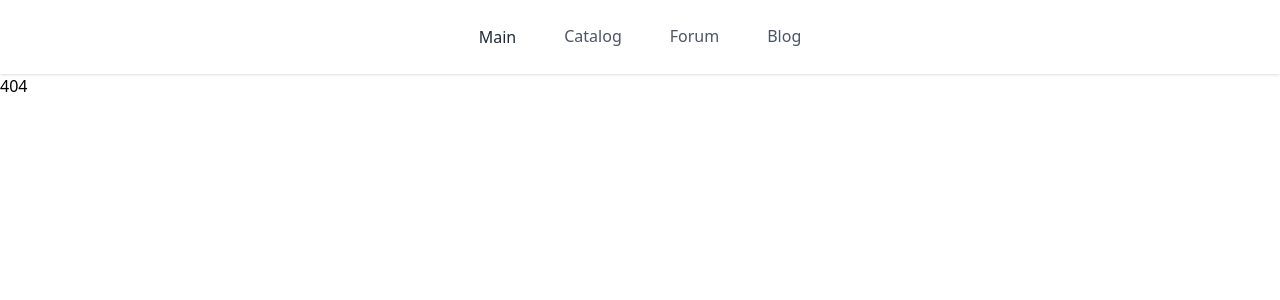
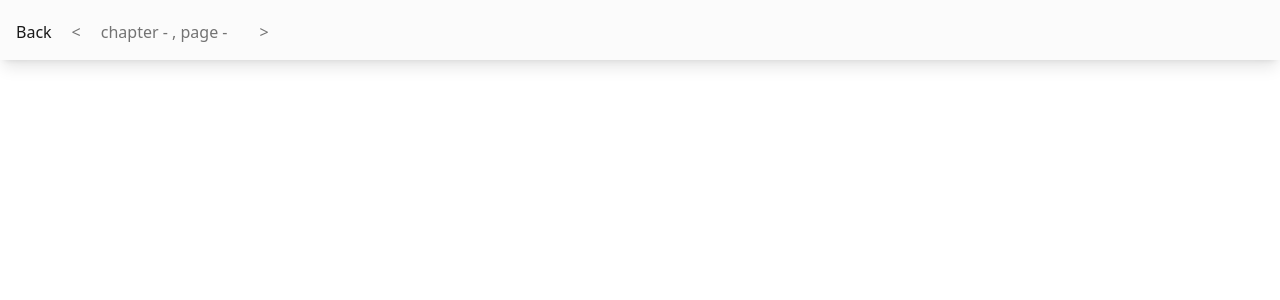
Before and after one commit to cl1ckname/micromango-client, a Next.js app: page /catalog/manga/1/read/layout in a window 1280 px wide. Before the commit this address had no page. Shown: the top 300 px of the page. Built offline with nearby package versions, Linux system fonts and the light colour scheme.

Commit message:
add reading navbar

```diff
--- a/src/pages/_app.tsx
+++ b/src/pages/_app.tsx
@@ -1,7 +1,12 @@
 import type {AppProps} from 'next/app'
 import "../app/globals.css"
+import {useRouter} from "next/router";
 
 export default function MyApp({Component, pageProps}: AppProps) {
+    const router = useRouter()
+    if (router.pathname.includes("read")) {
+        return <Component {...pageProps} />
+    }
     return <>
        <Navbar/>
         <Component {...pageProps} />
--- a/src/pages/catalog/manga/[id]/index.tsx
+++ b/src/pages/catalog/manga/[id]/index.tsx
@@ -94,11 +94,12 @@ export default function MangaPreview(props: MangaResponse) {
         <div className="flex justify-items-center w-full">
             <div className="">
                 <img src={props.cover} alt={props.cover} width="240" height="320"/>
-                <button
-                    className="bg-indigo-500 text-white active:bg-indigo-600 text-m font-bold uppercase px-3 py-1 rounded outline-none focus:outline-none mr-1 mb-1 ease-linear transition-all duration-150 w-full mt-1"
-                    type="button"
-                >Start reading
-                </button>
+                <a href={`/catalog/manga/${props.mangaId}/read?chapter=1&page=1`}>
+                    <button
+                        className="bg-indigo-500 text-white active:bg-indigo-600 text-m font-bold uppercase px-3 py-1 rounded outline-none focus:outline-none mr-1 mb-1 ease-linear transition-all duration-150 w-full mt-1"
+                        type="button" >Start reading
+                    </button>
+                </a>
                 <p className="mt-1 text-base md:max-w-xs">{props.description}</p>
                 <h2>There is {chapters.length} chapters already!</h2>
                 <a href={`/catalog/manga/${props.mangaId}/edit`}>Edit</a>
--- a/src/pages/catalog/manga/[id]/read/index.tsx
+++ b/src/pages/catalog/manga/[id]/read/index.tsx
@@ -4,6 +4,7 @@ import {HOST} from "@/app/globals";
 import {useRouter} from "next/router";
 import {useEffect, useState} from "react";
 import {notFound} from "next/navigation";
+import ReadingLayout from "@/pages/catalog/manga/[id]/read/layout";
 
 export async function getServerSideProps(context: GetServerSidePropsContext) {
     const {id, chapter} = context.query;
@@ -25,6 +26,37 @@ export default function MangaView(props: MangaContentResponse) {
     const router = useRouter()
     const [page, setPage] = useState(1)
     const [chapter, setChapter] = useState<Chapter>()
+
+    function nextPage() {
+        router.query["page"] = page + 1 + ""
+        return router.push({
+            pathname: router.pathname,
+            query: {
+                ...router.query
+            }
+        }, undefined, {shallow: true})
+    }
+
+    function previousPage() {
+        router.query["page"] = page - 1 + ""
+        return router.push({
+            pathname: router.pathname,
+            query: {
+                ...router.query
+            },
+        }, undefined, {shallow: true})
+    }
+
+    function setPageAndChapter(chapterNumber: number, pageNumber: number) {
+        router.query["page"] = pageNumber + ""
+        router.query["chapter"] = chapterNumber + ""
+        return router.push({
+            pathname: router.pathname,
+            query: {
+                ...router.query
+            }
+        })
+    }
 
     useEffect( () => {
         const chapterNumberStr = router.query["chapter"] as string
@@ -60,55 +92,29 @@ export default function MangaView(props: MangaContentResponse) {
         if (!chapter) {
             return
         }
-        const pageNumberStr = router.query["page"] as string
-        if (!pageNumberStr) {
-            router.query["page"] = "1"
-            router.push({
-                pathname: router.pathname,
-                query: {
-                    ...router.query
-                }
-            })
-        }
-        const pageNumber = Number.parseInt(pageNumberStr)
         let chapterNumberStr = router.query["chapter"] as string
         if (!chapterNumberStr) {
             chapterNumberStr = "1"
         }
         const chapterNumber = Number.parseInt(chapterNumberStr)
+        const pageNumberStr = router.query["page"] as string
+        if (!pageNumberStr) {
+            setPageAndChapter(chapterNumber, 1)
+        }
+        const pageNumber = Number.parseInt(pageNumberStr)
         if (pageNumber > chapter.pages.length) {
             if (props.chapters.length > chapterNumber) {
-                router.query["page"] = "1"
-                router.query["chapter"] = chapterNumber + 1 + ""
-                router.push({
-                    pathname: router.pathname,
-                    query: {
-                        ...router.query
-                    }
-                })
+                setPageAndChapter(chapterNumber + 1, 1)
             } else {
                 router.push(`/catalog/manga/${props.mangaId}`)
             }
         }
         if (pageNumber <= 0) {
             if (pageNumber < 0) {
-                router.query["page"] = chapter.pages.length + ""
-                router.push({
-                    pathname: router.pathname,
-                    query: {
-                        ...router.query
-                    }
-                })
+                setPageAndChapter(chapterNumber, chapter.pages.length)
             }
             if (chapterNumber > 1) {
-                router.query["page"] = "-1"
-                router.query["chapter"] = chapterNumber - 1 + ""
-                router.push({
-                    pathname: router.pathname,
-                    query: {
-                        ...router.query
-                    }
-                })
+                setPageAndChapter(chapterNumber -1, -1)
             } else {
                 router.push(`/catalog/manga/${props.mangaId}`)
             }
@@ -118,21 +124,9 @@ export default function MangaView(props: MangaContentResponse) {
 
     async function keyboardHandler(e: KeyboardEvent) {
         if (e.key === "ArrowRight") {
-            router.query["page"] = page + 1 + ""
-            await router.push({
-                pathname: router.pathname,
-                query: {
-                    ...router.query
-                }
-            }, undefined, {shallow: true})
+            await nextPage()
         } else if (e.key === "ArrowLeft") {
-            router.query["page"] = page - 1 + ""
-            await router.push({
-                pathname: router.pathname,
-                query: {
-                    ...router.query
-                },
-            }, undefined, {shallow: true})
+            await previousPage()
         }
     }
 
@@ -142,8 +136,19 @@ export default function MangaView(props: MangaContentResponse) {
             document.removeEventListener("keydown", keyboardHandler)
         }
     }, [page])
+
+    if (!chapter) {
+        return "loading"
+    }
+
     return <>
-        <h1>Chapter {chapter?.number} - page {chapter?.pages[page-1]?.number}</h1>
+        <ReadingLayout
+            page={page}
+            chapter={chapter.number}
+            mangaId={chapter.mangaId}
+            onNextPage={nextPage}
+            onPreviousPage={previousPage}
+        />
         <img
             alt={"not found"}
             src={chapter?.pages[page - 1]?.image}
--- /dev/null
+++ b/src/pages/catalog/manga/[id]/read/layout.tsx
@@ -0,0 +1,96 @@
+
+interface ReadingNavbarProps {
+    page: number
+    chapter: number
+    mangaId: string
+    onNextPage: () => any
+    onPreviousPage: () => any
+}
+export default function ReadingLayout(props: ReadingNavbarProps) {
+    return <nav
+        className="relative flex w-full flex-nowrap items-center justify-between bg-[#FBFBFB] py-2 text-neutral-500 shadow-lg hover:text-neutral-700 focus:text-neutral-700 dark:bg-neutral-600 lg:flex-wrap lg:justify-start lg:py-4">
+        <button
+            className="block border-0 bg-transparent px-2 text-neutral-500 hover:no-underline hover:shadow-none focus:no-underline focus:shadow-none focus:outline-none focus:ring-0 dark:text-neutral-200 lg:hidden"
+            type="button"
+            data-te-target="#navbarSupportedContent5"
+            aria-controls="navbarSupportedContent5"
+            aria-expanded="false"
+            aria-label="Toggle navigation">
+        </button>
+
+
+        <div className="!visible mt-2 hidden flex-grow basis-[100%] items-center lg:mt-0 lg:!flex lg:basis-auto"
+            id="navbarSupportedContent5">
+
+            <ul className="list-style-none mr-auto flex flex-col pl-0 lg:mt-1 lg:flex-row">
+
+                <li className="my-4 pl-2 lg:my-0 lg:pl-2 lg:pr-1">
+                    <a className="active disabled:text-black/30 lg:px-2 [&.active]:text-black/90 dark:[&.active]:text-neutral-400"
+                       aria-current="page"
+                       href={`/catalog/manga/${props.mangaId}`}
+                    >
+                        Back
+                    </a>
+                </li>
+
+                <li className="mb-4 pl-2 lg:mb-0 lg:pl-0 lg:pr-1">
+                    <a
+                        className="p-0 text-neutral-500 transition duration-200 hover:text-neutral-700 hover:ease-in-out focus:text-neutral-700 disabled:text-black/30 motion-reduce:transition-none dark:text-neutral-200 dark:hover:text-neutral-400 dark:focus:text-neutral-400 lg:px-2 [&.active]:text-black/90 dark:[&.active]:text-neutral-400"
+                        href="#"
+                        onClick={props.onPreviousPage}
+                    >
+                        {"<"}
+                    </a>
+                </li>
+
+                <li className="mb-4 pl-2 lg:mb-0 lg:pl-0 lg:pr-1">
+                    <a
+                        className="flex items-center text-neutral-500 transition duration-200 hover:text-neutral-700 hover:ease-in-out focus:text-neutral-700 disabled:text-black/30 motion-reduce:transition-none dark:text-neutral-200 dark:hover:text-neutral-400 dark:focus:text-neutral-400 lg:px-2 [&.active]:text-black/90 dark:[&.active]:text-neutral-400"
+                        href="#"
+                        type="button"
+                        id="dropdownMenuButton2"
+                        aria-expanded="false">
+                        chapter - {props.chapter}, page - {props.page}
+                        <span className="ml-1 w-2">
+            </span>
+                    </a>
+                    <ul
+                        className="absolute z-[1000] float-left m-0 hidden min-w-max list-none overflow-hidden rounded-lg border-none bg-white bg-clip-padding text-left text-base shadow-lg dark:bg-neutral-700 [&[data-te-dropdown-show]]:block"
+                        aria-labelledby="dropdownMenuButton2">
+                        <li>
+                            <a
+                                className="block w-full whitespace-nowrap bg-transparent px-4 py-2 text-sm font-normal text-neutral-700 hover:bg-neutral-100 active:text-neutral-800 active:no-underline disabled:pointer-events-none disabled:bg-transparent disabled:text-neutral-400 dark:text-neutral-200 dark:hover:bg-neutral-600"
+                                href="#"
+
+                            >Action</a
+                            >
+                        </li>
+                        <li>
+                            <a
+                                className="block w-full whitespace-nowrap bg-transparent px-4 py-2 text-sm font-normal text-neutral-700 hover:bg-neutral-100 active:text-neutral-800 active:no-underline disabled:pointer-events-none disabled:bg-transparent disabled:text-neutral-400 dark:text-neutral-200 dark:hover:bg-neutral-600"
+                                href="#">
+                                Another action
+                            </a
+                            >
+                        </li>
+                        <li>
+                            <a
+                                className="block w-full whitespace-nowrap bg-transparent px-4 py-2 text-sm font-normal text-neutral-700 hover:bg-neutral-100 active:text-neutral-800 active:no-underline disabled:pointer-events-none disabled:bg-transparent disabled:text-neutral-400 dark:text-neutral-200 dark:hover:bg-neutral-600"
+                                href="#">
+                                Something else here
+                            </a>
+                        </li>
+                    </ul>
+                </li>
+
+                <li className="mb-4 pl-2 lg:mb-0 lg:pl-0 lg:pr-1">
+                    <a className="p-0 text-neutral-500 transition duration-200 hover:text-neutral-700 hover:ease-in-out focus:text-neutral-700 disabled:text-black/30 motion-reduce:transition-none dark:text-neutral-200 dark:hover:text-neutral-400 dark:focus:text-neutral-400 lg:px-2 [&.active]:text-black/90 dark:[&.active]:text-neutral-400"
+                        onClick={props.onNextPage}
+                    >
+                        {">"}
+                    </a>
+                </li>
+            </ul>
+        </div>
+    </nav>
+}
```
